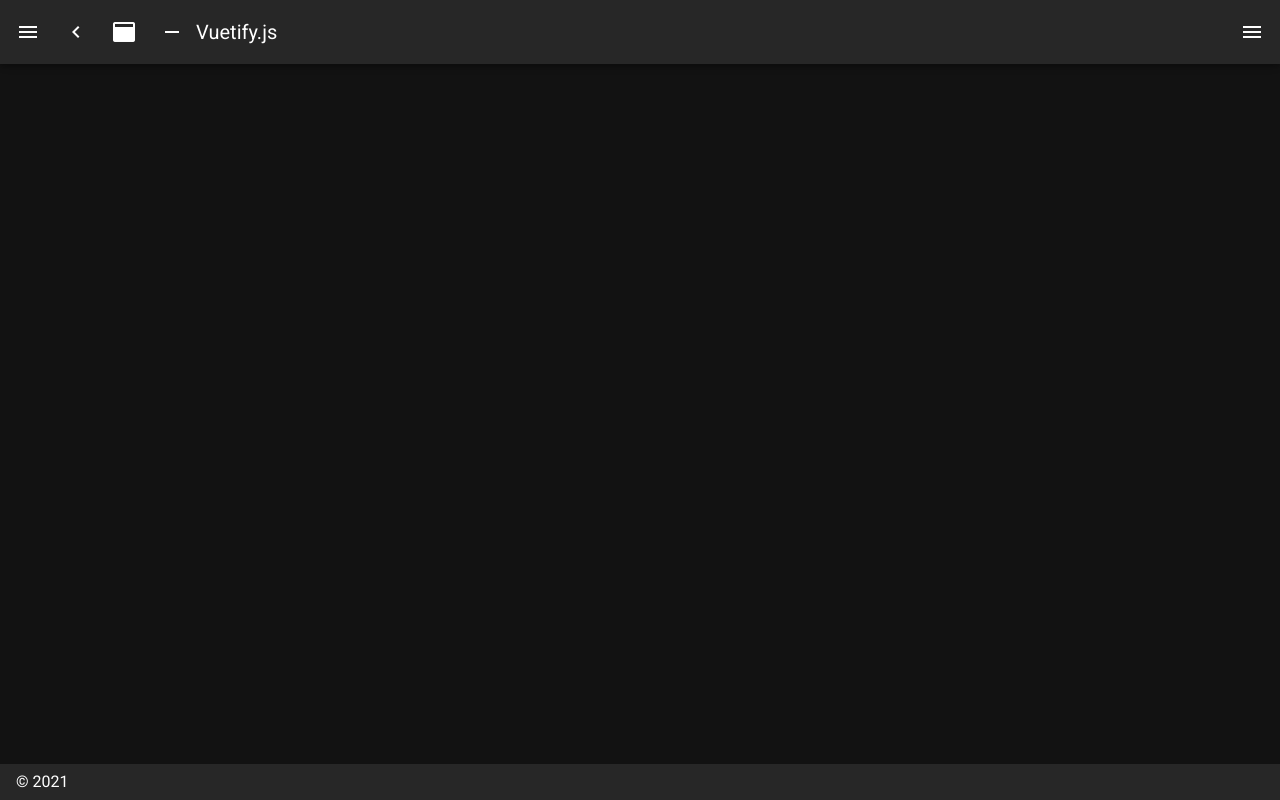
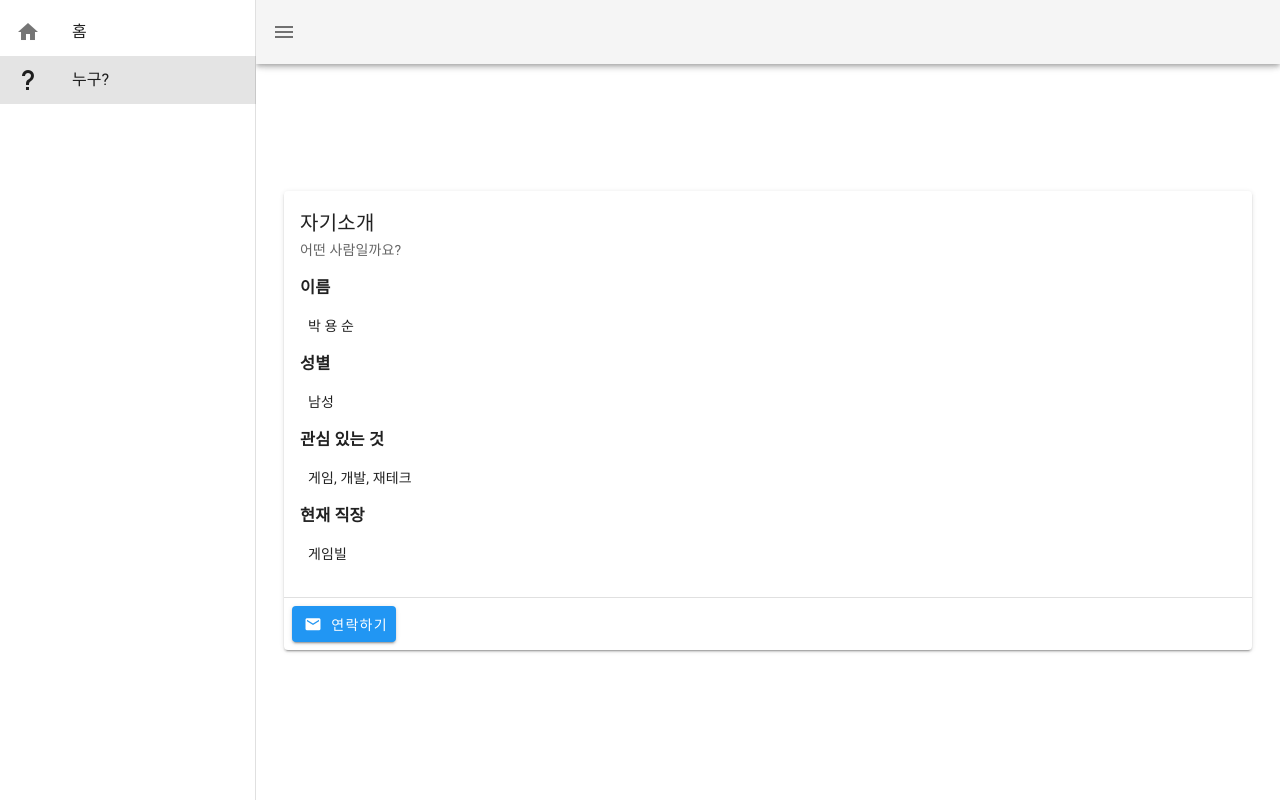
Before and after one commit to webgori/webgori-web, a Nuxt app: page /about in a window 1280 px wide. Before the commit this address had no page. Built offline with nearby package versions, Linux system fonts and the light colour scheme.

Commit message:
홈, 누구 메뉴 수정

```diff
--- a/layouts/default.vue
+++ b/layouts/default.vue
@@ -1,15 +1,13 @@
 <template>
-  <v-app dark>
+  <v-app>
     <v-navigation-drawer
       v-model="drawer"
-      :mini-variant="miniVariant"
-      :clipped="clipped"
-      fixed
       app
     >
       <v-list>
         <v-list-item
           v-for="(item, i) in items"
+          v-show="item.hidden"
           :key="i"
           :to="item.to"
           router
@@ -24,67 +22,17 @@
         </v-list-item>
       </v-list>
     </v-navigation-drawer>
-    <v-app-bar
-      :clipped-left="clipped"
-      fixed
-      app
-    >
-      <v-app-bar-nav-icon @click.stop="drawer = !drawer" />
-      <v-btn
-        icon
-        @click.stop="miniVariant = !miniVariant"
-      >
-        <v-icon>mdi-{{ `chevron-${miniVariant ? 'right' : 'left'}` }}</v-icon>
-      </v-btn>
-      <v-btn
-        icon
-        @click.stop="clipped = !clipped"
-      >
-        <v-icon>mdi-application</v-icon>
-      </v-btn>
-      <v-btn
-        icon
-        @click.stop="fixed = !fixed"
-      >
-        <v-icon>mdi-minus</v-icon>
-      </v-btn>
-      <v-toolbar-title v-text="title" />
-      <v-spacer />
-      <v-btn
-        icon
-        @click.stop="rightDrawer = !rightDrawer"
-      >
-        <v-icon>mdi-menu</v-icon>
-      </v-btn>
+
+    <v-app-bar app>
+      <v-app-bar-nav-icon @click="drawer = !drawer"></v-app-bar-nav-icon>
+
+      <v-toolbar-title></v-toolbar-title>
     </v-app-bar>
+
     <v-main>
-      <v-container>
-        <Nuxt />
-      </v-container>
+      <!--  -->
+      <Nuxt />
     </v-main>
-    <v-navigation-drawer
-      v-model="rightDrawer"
-      :right="right"
-      temporary
-      fixed
-    >
-      <v-list>
-        <v-list-item @click.native="right = !right">
-          <v-list-item-action>
-            <v-icon light>
-              mdi-repeat
-            </v-icon>
-          </v-list-item-action>
-          <v-list-item-title>Switch drawer (click me)</v-list-item-title>
-        </v-list-item>
-      </v-list>
-    </v-navigation-drawer>
-    <v-footer
-      :absolute="!fixed"
-      app
-    >
-      <span>&copy; {{ new Date().getFullYear() }}</span>
-    </v-footer>
   </v-app>
 </template>
 
@@ -93,18 +41,38 @@ export default {
   data () {
     return {
       clipped: false,
-      drawer: false,
+      drawer: true,
       fixed: false,
       items: [
         {
-          icon: 'mdi-apps',
-          title: 'Welcome',
-          to: '/'
+          icon: 'mdi-home',
+          title: '홈',
+          to: '/',
+          hidden: true
+        },
+        {
+          icon: 'mdi-help',
+          title: '누구?',
+          to: '/about',
+          hidden: true
         },
         {
           icon: 'mdi-chart-bubble',
-          title: 'Inspire',
-          to: '/inspire'
+          title: '족보',
+          to: '/family-tree',
+          hidden: false
+        },
+        {
+          icon: 'mdi-chart-bubble',
+          title: '이력서',
+          to: '/resume',
+          hidden: false
+        },
+        {
+          icon: 'mdi-chart-bubble',
+          title: '포트폴리오',
+          to: '/portfolio',
+          hidden: false
         }
       ],
       miniVariant: false,
--- a/nuxt.config.js
+++ b/nuxt.config.js
@@ -51,7 +51,7 @@ export default {
   vuetify: {
     customVariables: ['~/assets/variables.scss'],
     theme: {
-      dark: true,
+      dark: false,
       themes: {
         dark: {
           primary: colors.blue.darken2,
--- /dev/null
+++ b/pages/about.vue
@@ -0,0 +1,28 @@
+<template>
+  <v-row align="center" class="fill-height">
+    <v-col cols="12" class="px-10">
+      <v-card elevation="2">
+        <v-card-title>자기소개</v-card-title>
+        <v-card-subtitle>어떤 사람일까요?</v-card-subtitle>
+        <v-card-text>
+          <div class="text--primary">
+            <h3 class="mb-4">이름</h3>
+            <p class="pl-2">박 용 순</p>
+            <h3 class="mb-4">성별</h3>
+            <p class="pl-2">남성</p>
+            <h3 class="mb-4">관심 있는 것</h3>
+            <p class="pl-2">게임, 개발, 재테크</p>
+            <h3 class="mb-4">현재 직장</h3>
+            <p class="pl-2">게임빌</p>
+          </div>
+        </v-card-text>
+        <v-divider />
+        <v-card-actions>
+          <v-btn color="blue white--text" href="mailto:webgori@gmail.com">
+            <v-icon left>mdi-email</v-icon> 연락하기
+          </v-btn>
+        </v-card-actions>
+      </v-card>
+    </v-col>
+  </v-row>
+</template>
--- a/pages/index.vue
+++ b/pages/index.vue
@@ -1,7 +1,18 @@
 <template>
-  <v-row justify="center" align="center">
-    <v-col cols="12" sm="8" md="6">
-      <v-card class="logo py-4 d-flex justify-center">
+  <v-row justify="center" align="center" class="fill-height">
+    <v-col cols="12" sm="8" md="6" class="text-center">
+      <v-img
+        src="/logo.png"
+        width="256"
+        height="256"
+        class="mx-auto mb-5"
+      />
+
+      <h1 class="mb-5">박용순의 개인 웹 사이트</h1>
+
+      <p class="mx-auto">어서오세요! 이곳은 박용순의 개인 웹 사이트 입니다.</p>
+
+<!--      <v-card class="logo py-4 d-flex justify-center">
         <NuxtLogo />
         <VuetifyLogo />
       </v-card>
@@ -71,7 +82,7 @@
             Continue
           </v-btn>
         </v-card-actions>
-      </v-card>
+      </v-card>-->
     </v-col>
   </v-row>
 </template>
```
Also changed, not shown: static/logo.png (added).
